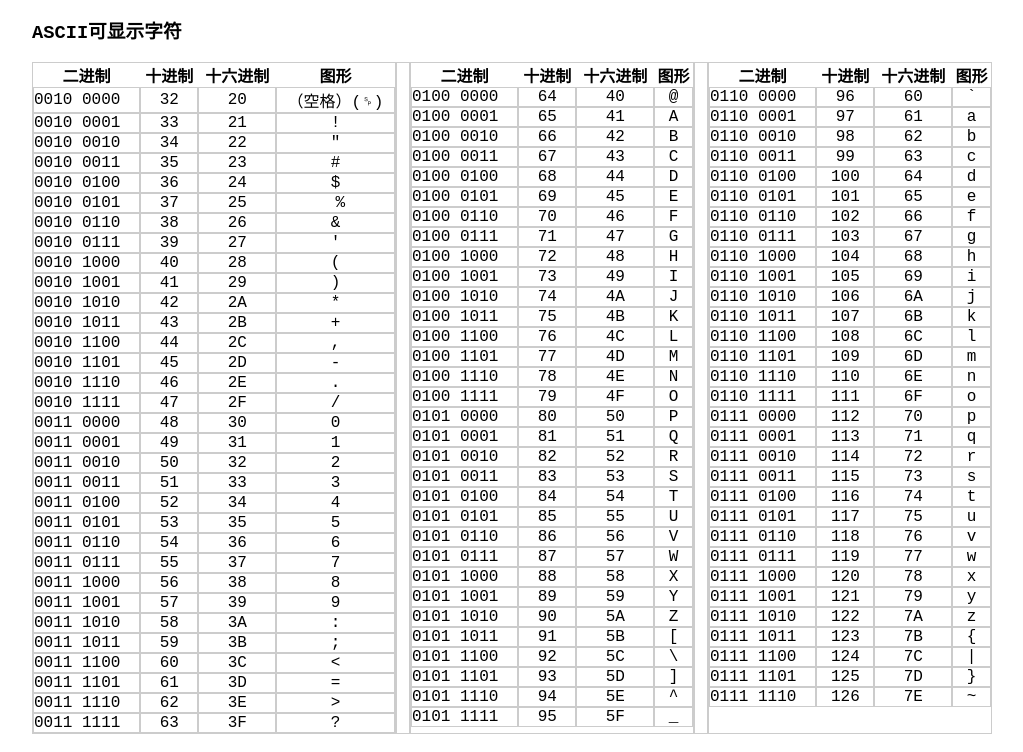
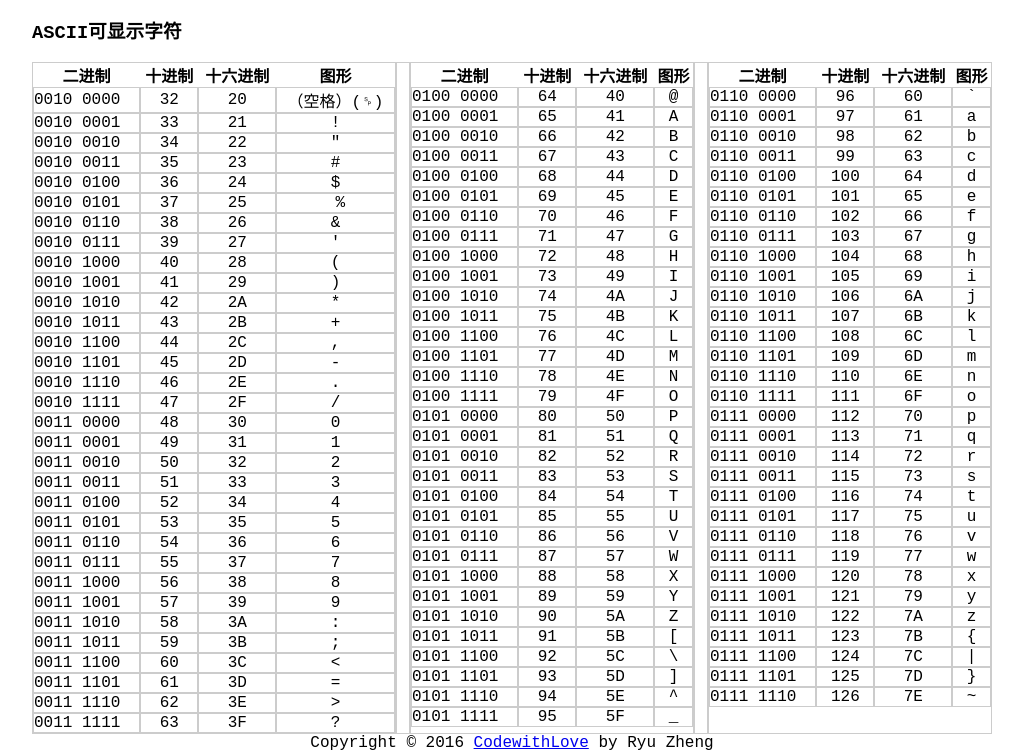
Before and after one commit to ryuzheng/phred2quality, a plain HTML site: page index.html in a window 1280 px wide. Shown: the part 1399-2151 px from the top of the page, without its empty margins (128-1151 px from the left). Drawn offline with Linux system fonts and the light colour scheme; a web font is replaced by a local one.

Commit message:
add copyright

```diff
--- a/index.html
+++ b/index.html
@@ -23,6 +23,10 @@
         }
 
         #types {
+            text-align: center;
+        }
+
+        footer{
             text-align: center;
         }
     </style>
@@ -724,6 +728,8 @@
             </td>
         </tr>
     </table>
+
+    <footer>Copyright © 2016 <a href="http://codewith.love">CodewithLove</a> by Ryu Zheng</footer>
 </body>
 
 </html>
```
